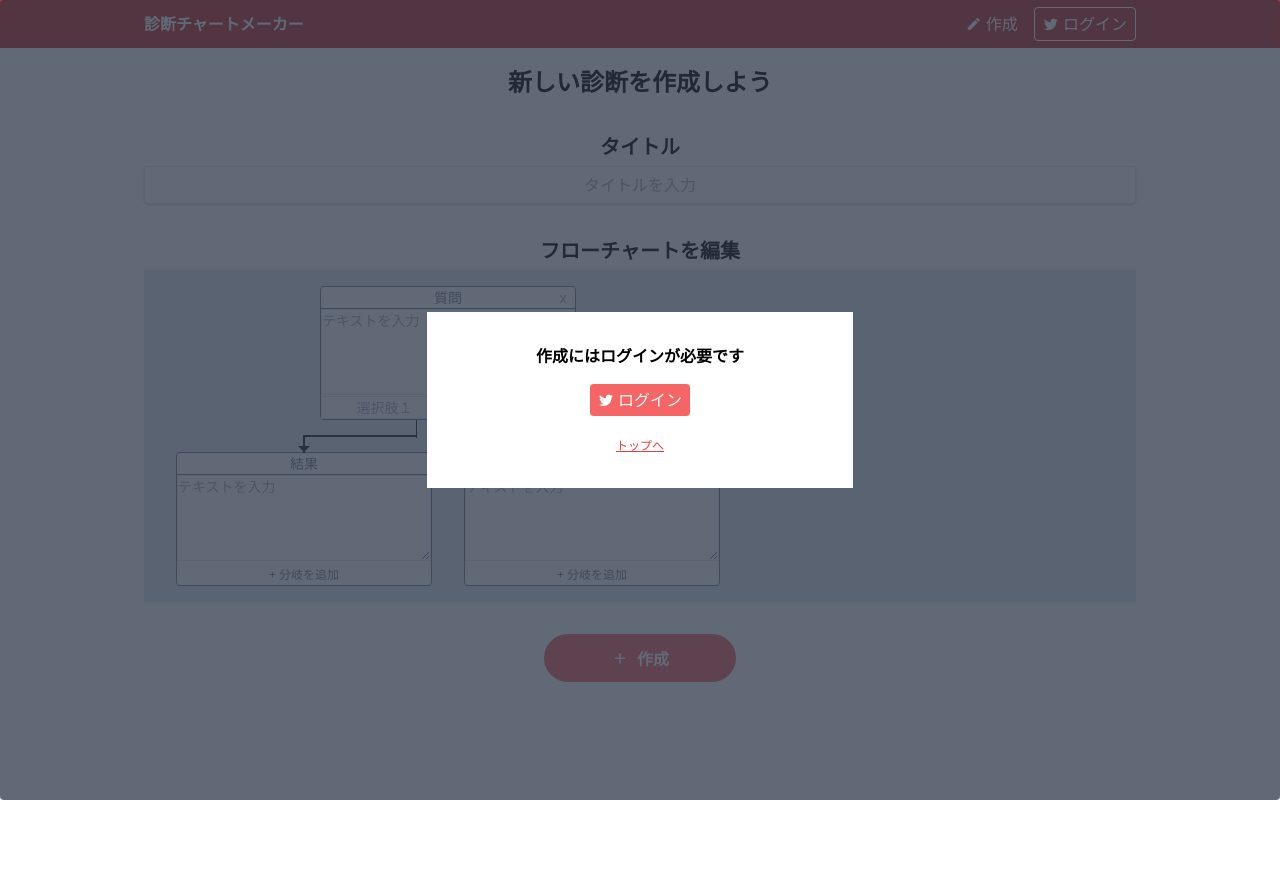
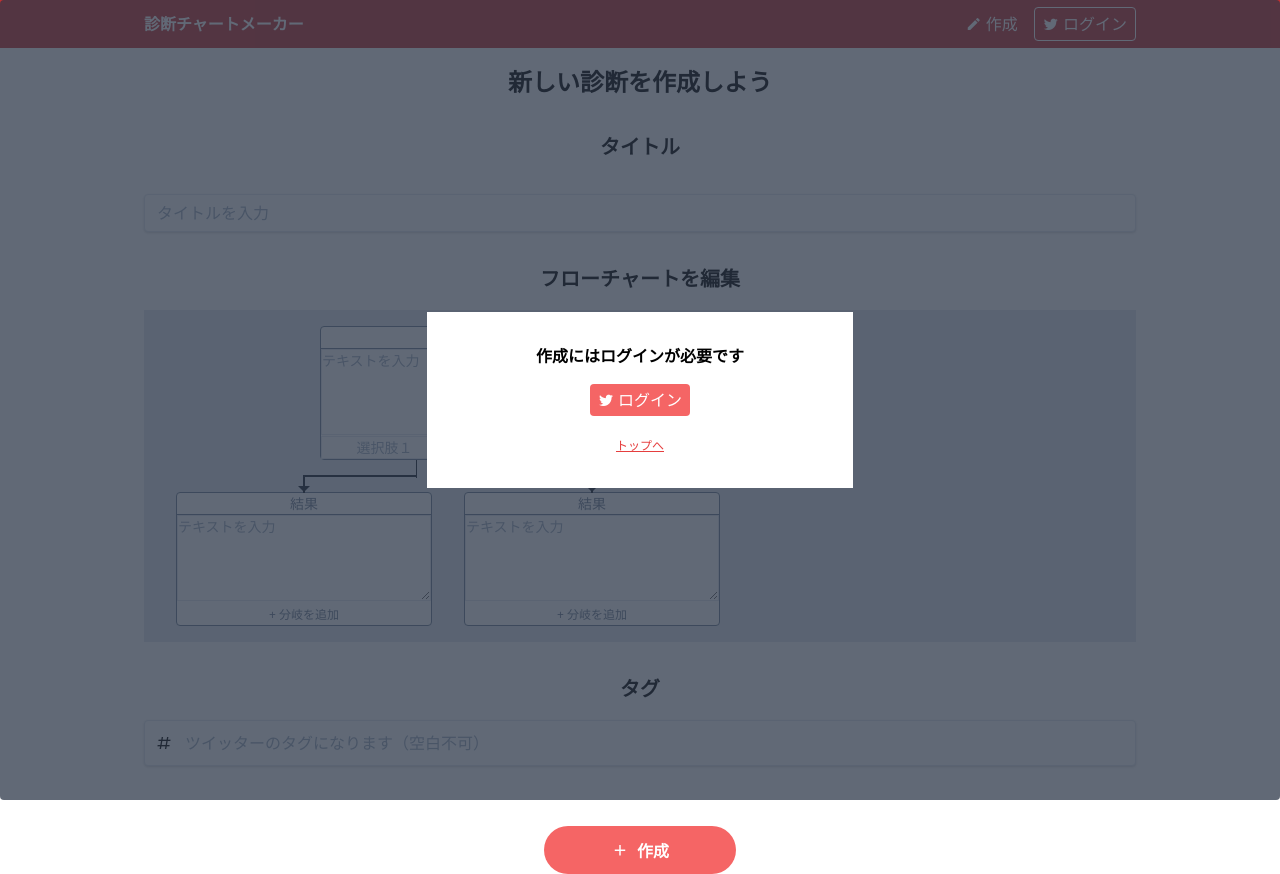
Before and after one commit to retoruto-carry/shindan-chart-maker, a Nuxt app: page /posts/create in a window 1280 px wide. Before the commit the page ends 800 px from the top, so only its background shows below. Built offline with nearby package versions, Linux system fonts and the light colour scheme; no server answers; what tailwindcss-spinner would draw is missing.

Commit message:
:+1: hashtag input

```diff
--- a/pages/posts/_id.vue
+++ b/pages/posts/_id.vue
@@ -104,7 +104,7 @@ export default Vue.extend({
         encodeURIComponent(`${process.env.BASE_URL}/posts/${post.id}`) +
         '&text=' +
         encodeURIComponent(
-          `【結果】\r\n${currentNodeTree.text}\r\n\r\n${post.title} - 診断チャートメーカー`
+          `【結果】\r\n${currentNodeTree.text}\r\n\r\n#${post.hashtag}\r\n${post.title} - 診断チャートメーカー`
         )
       window.open(tweet)
     }
--- a/pages/posts/create.vue
+++ b/pages/posts/create.vue
@@ -2,20 +2,35 @@
   <div class="text-center">
     <h1 class="text-2xl font-bold mb-8">新しい診断を作成しよう</h1>
     <form @submit.prevent="submitPost">
-      <h2 class="text-xl font-semibold mb-1">タイトル</h2>
+      <h2 class="text-xl font-semibold mb-8">タイトル</h2>
       <input
         v-model="title"
-        class="shadow appearance-none border text-center rounded w-full py-2 px-3 text-gray-700 leading-tight focus:outline-none focus:shadow-outline"
+        required
+        class="shadow appearance-none border rounded w-full text-gray-700 leading-tight focus:outline-none focus:shadow-outline py-2 px-3 "
         type="text"
         placeholder="タイトルを入力"
+        maxlength="100"
       />
-      <h2 class="text-xl font-semibold mb-1 mt-8">フローチャートを編集</h2>
+      <h2 class="text-xl font-semibold mb-4 mt-8">フローチャートを編集</h2>
       <div class="w-full overflow-scroll bg-gray-300 p-4">
         <QuestionNode :node-tree="nodeTree" />
       </div>
+      <h2 class="text-xl font-semibold mb-4 mt-8">タグ</h2>
+      <div class="relative">
+        <div class="absolute inset-y-0 left-0 flex items-center pl-3">
+          <i class="mdi mdi-pound" />
+        </div>
+        <input
+          v-model="hashtag"
+          maxlength="50"
+          required
+          placeholder="ツイッターのタグになります（空白不可）"
+          class="shadow appearance-none border rounded w-full text-gray-700 leading-tight focus:outline-none focus:shadow-outline py-3 px-4 mb-3 block pl-10 pr-4 py-2"
+        />
+      </div>
       <button
         type="submit"
-        class="mt-8 bg-red-500 hover:bg-red-700 text-white font-bold h-12 w-48 rounded-full"
+        class="mt-12 bg-red-500 hover:bg-red-700 text-white font-bold h-12 w-48 rounded-full"
       >
         <span v-if="!isSubmitting">
           <i class="mdi mdi-plus mr-1 text-lg" />
@@ -48,6 +63,7 @@ import { NodeTree } from '~/types/struct'
 type LocalData = {
   nodeTree: NodeTree
   title: string
+  hashtag: string
   isSubmitting: Boolean
 }
 
@@ -81,6 +97,7 @@ export default Vue.extend({
     return {
       nodeTree: nodeTreeData,
       title: '',
+      hashtag: '',
       isSubmitting: false
     }
   },
@@ -93,6 +110,7 @@ export default Vue.extend({
           title: this.title,
           nodeTree: JSON.stringify(this.nodeTree),
           userId: this.$auth.currentUser.uid,
+          hashtag: this.hashtag,
           createdAt: this.$firebase.firestore.FieldValue.serverTimestamp()
         })
         .then((ref) => {
--- a/types/struct.ts
+++ b/types/struct.ts
@@ -28,6 +28,7 @@ export type User = {
 export type Post = {
   id: string
   title: string
+  hashtag: string
   nodeTree: NodeTree
   userId: string
   createdAt: Date
```
